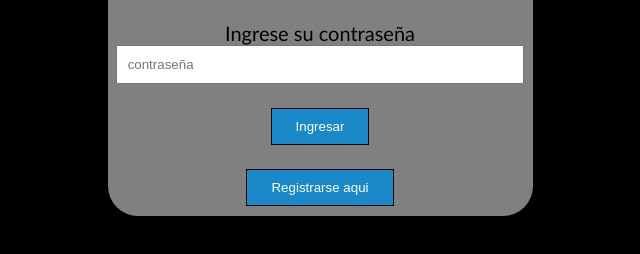
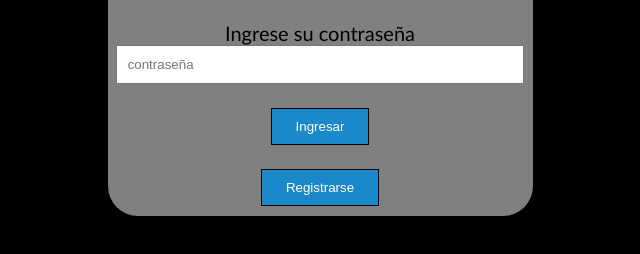
Before and after one commit to martin5169/LoginForm, a plain HTML site: page Formulario/index.html in a window 1280 px wide. Shown: the part 388-642 px from the top of the page, without its empty margins (320-960 px from the left). Drawn offline with Linux system fonts and the light colour scheme.

Commit message:
botonnuevo

```diff
--- a/Formulario/index.html
+++ b/Formulario/index.html
@@ -20,7 +20,7 @@
     <br>
     <button class="botones" onclick="validarUsuario()">Ingresar</button>
     <br>
-    <button class="botones" onclick="mostrarRegistro()">Registrarse aqui</button>
+    <button class="botones" onclick="mostrarRegistro()">Registrarse</button>
     </div>
 
         <div id="contenedor-registro" style="visibility:hidden">
```
